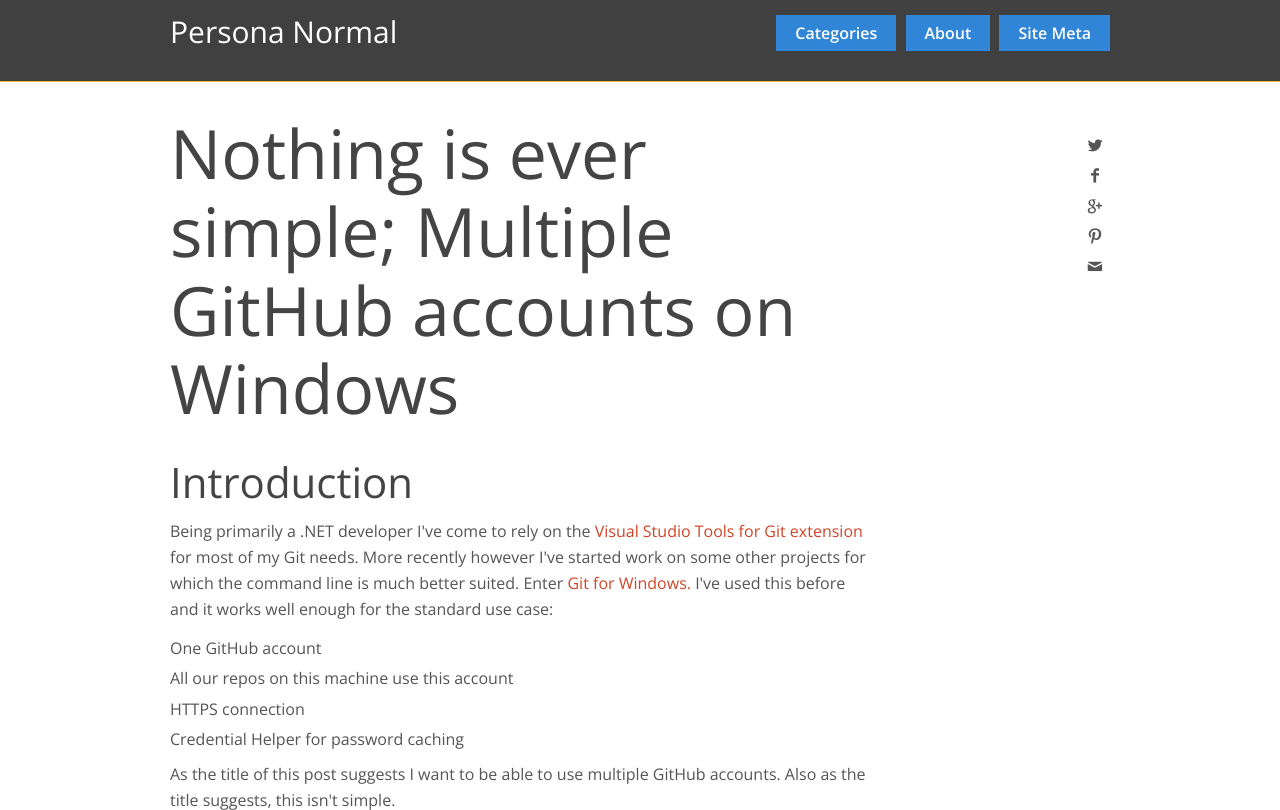
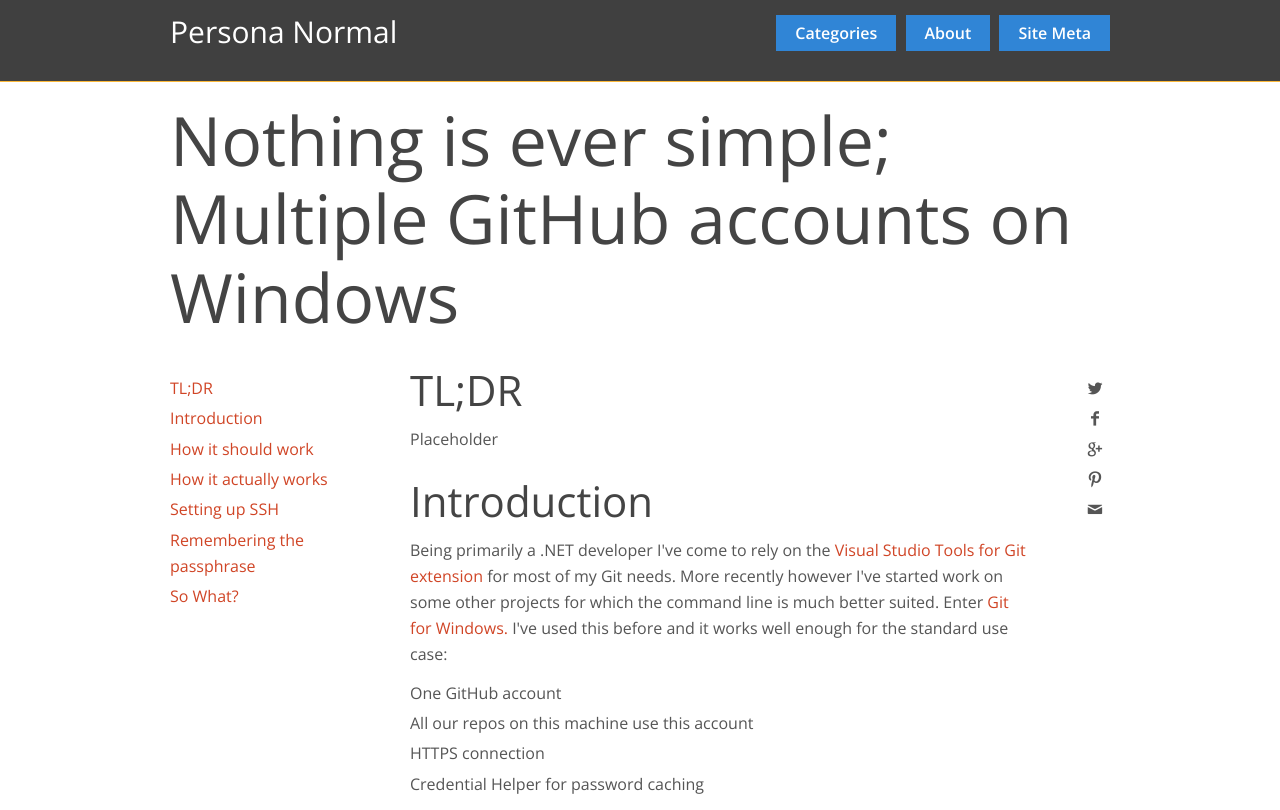
Before and after one commit to personanormal/blog-gumby, a website: page index.html in a window 1280 px wide. Shown: the top 810 px of the page. Drawn offline with nearby package versions, Linux system fonts and the light colour scheme.

Commit message:
layout tweak and TOC work

```diff
--- a/index.html
+++ b/index.html
@@ -58,13 +58,47 @@
       </div>
     </div>
   </div>
+  <section>
     <div class="row">
-    <div class="nine columns">
+      <section class="twelve columns">
+        <h1>Nothing is ever simple; Multiple GitHub accounts on Windows</h1>
+      </section>
+    </div>
+    <div class="row">
+      <section class="three columns">
+        <nav id="sidebar-nav-holder" class="vertical-nav" gumby-fixed="top">
+          <ul id="sidebar-nav" style="padding-top:20px;">
+              <li class="active">
+                <a href="#tldr" class="skip" gumby-update gumby-duration="600" gumby-goto="[data-target='tldr']">TL;DR</a>
+              </li>
+              <li>
+                <a href="#intro" class="skip" gumby-update gumby-duration="600" gumby-goto="[data-target='intro']">Introduction</a>
+              </li>
+              <li>
+                <a href="#skip-links" class="skip" gumby-update gumby-duration="600" gumby-goto="[data-target='skip-links']">How it should work</a>
+              </li>
+              <li>
+                <a href="#fixed-positions" class="skip" gumby-update gumby-duration="600" gumby-goto="[data-target='fixed-positions']">How it actually works</a>
+              </li>
+              <li>
+                <a href="#vertical-alignment" class="skip" gumby-update gumby-duration="600" gumby-goto="[data-target='vertical-alignment']">Setting up SSH</a>
+              </li>
+              <li>
+                <a href="#retina-images" class="skip" gumby-update gumby-duration="600" gumby-goto="[data-target='retina-images']">Remembering the passphrase</a>
+              </li>
+              <li>
+                <a href="#sowhat" class="skip" gumby-update gumby-duration="600" gumby-goto="[data-target='sowhat']">So What?</a>
+              </li>
+          </ul>
+        </nav>
+      </section>
+      <section class="eight columns">
+        <article>
+          <h2 id="tldr">TL;DR</h2>
           <p>
-     <section>
-      <article>
-        <h1>Nothing is ever simple; Multiple GitHub accounts on Windows</h1>
-        <h2>Introduction</h2>
+            Placeholder
+          </p>
+          <h2 id="intro">Introduction</h2>
           <p>
             Being primarily a .NET developer I've come to rely on the
             <a href="http://visualstudiogallery.msdn.microsoft.com/abafc7d6-dcaa-40f4-8a5e-d6724bdb980c">
@@ -100,7 +134,7 @@
             once per session. E.G. When I do my first push after opening the terminal window. After that they
             should be remembered for the life of the terminal window.
           </p>
-        <h2>How it works in practice</h2>
+          <h2>How it actually works</h2>
           <p>
             GitHub recommends you use HTTPS. What happens when you do a push when using HTTPS?
             You'll get prompted to enter a user name and password everything time you
@@ -132,7 +166,7 @@
             that HTTPS does (you have to enter your passphrase every time) however this is can fixed.
             Multiple accounts aren't supported "out of the box" but again this is something that can be fixed.
           </p>
-        <h2>Setting up SSH for Multiple Accounts</h2>
+          <h2>Setting up SSH</h2>
           <p>
             If you're in the situation where your repositories are all set up to use HTTPS, changing them to use
             SSH is pretty straight forward:
@@ -299,7 +333,7 @@ ECHO ""</code>
             <pre><code class="language-bash">C:\Users\Name\.bashrc</code></pre>
             If you need to double check the directory just enter "~" into the bash terminal.
           </p>
-        <h2>So What?</h2>
+          <h2 id="sowhat">So What?</h2>
           <p>
             What is our workflow now?
           </p>
@@ -338,10 +372,9 @@ ECHO ""</code>
           </p>
         </article>
       </section>
-    </div>
-      <div class="one columns push_two">
+      <section class="one columns">
         <div gumby-fixed="top">
-        <ul style="float:right; padding-top:50px">
+          <ul style="float:right; padding-top:20px">
             <li><i class="icon-twitter"></i></li>
             <li><i class="icon-facebook"></i></li>
             <li><i class="icon-gplus"></i></li>
@@ -349,8 +382,9 @@ ECHO ""</code>
             <li><i class="icon-mail"></i></li>
           </ul>
         </div>
+      </section>
     </div>
-  </div>
+  </section>
 
 	<!-- Grab Google CDN's jQuery, fall back to local if offline -->
 	<!-- 2.0 for modern browsers, 1.10 for .oldie -->
```
Lines whose indentation alone changed are shown as unchanged.
